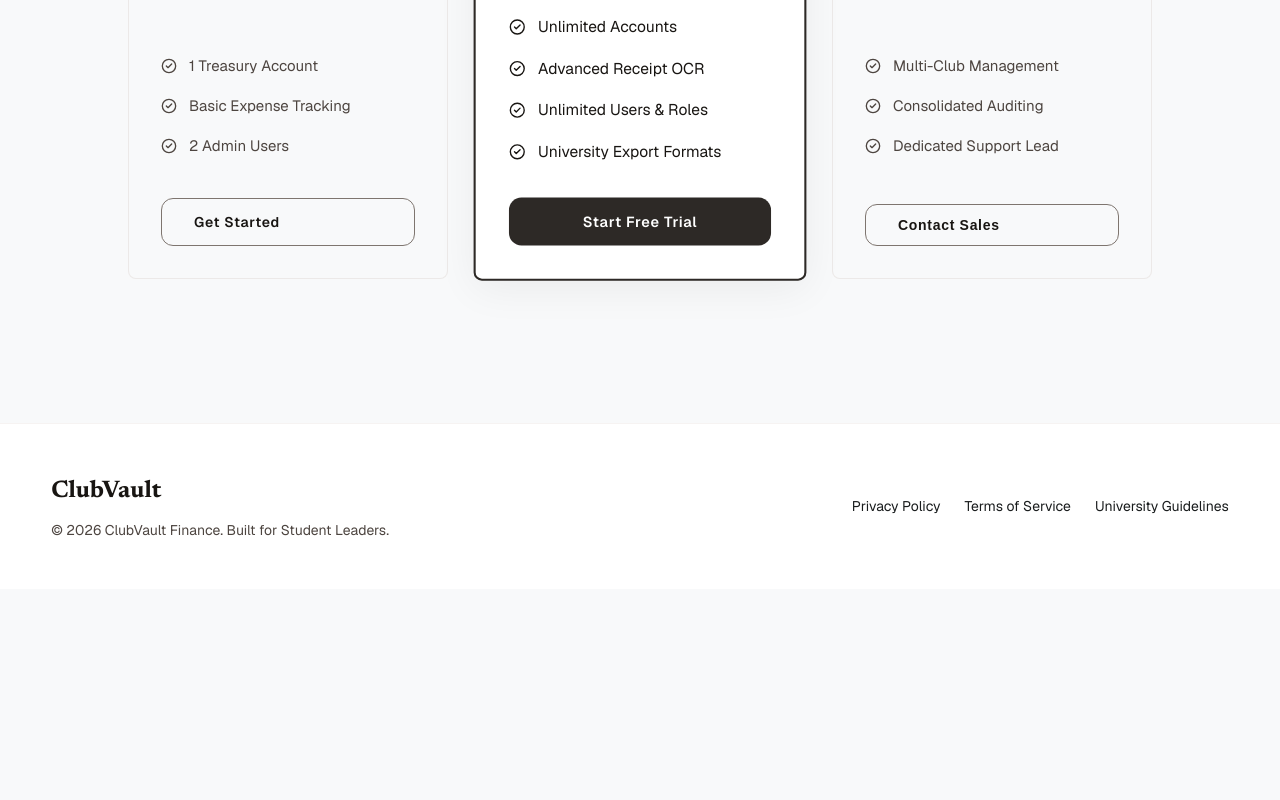
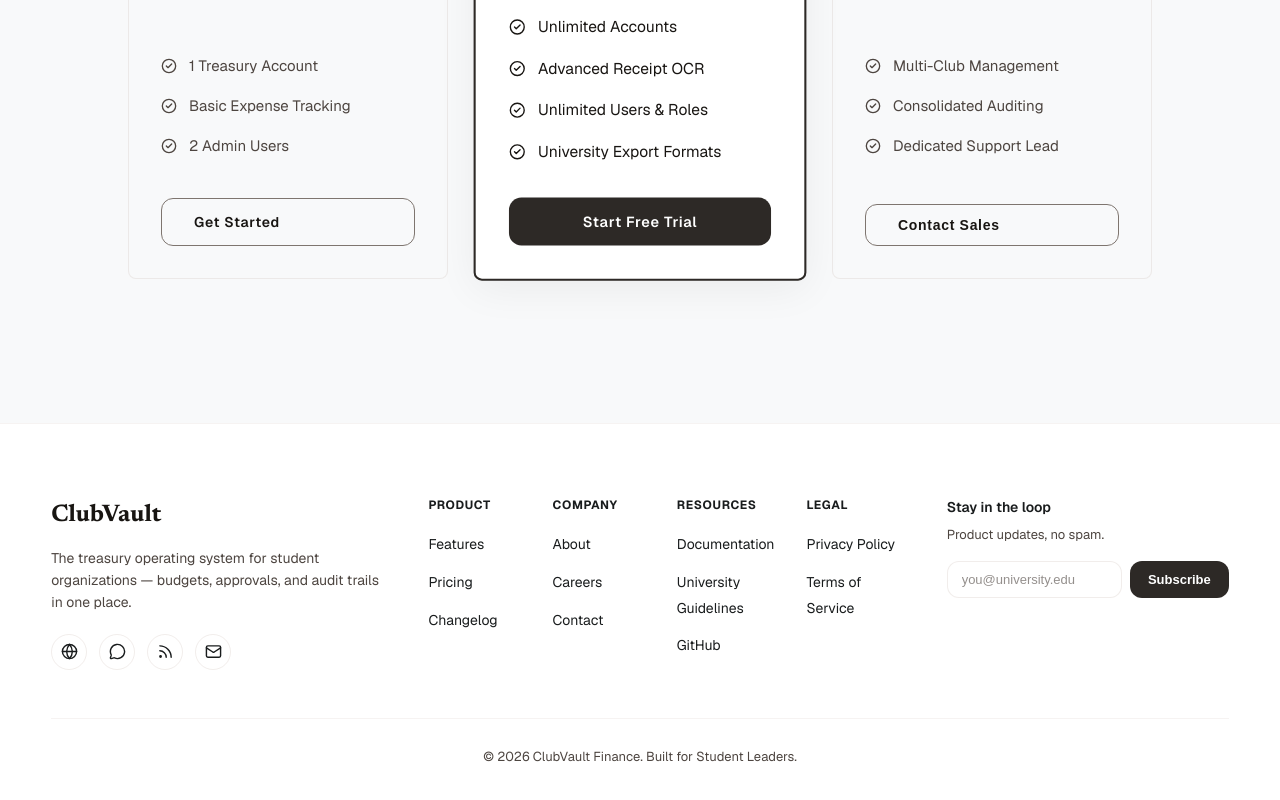
Before and after one commit to Code-by-Harshdeep/ClubVault, a React (Vite) app in the folder Club-Budget-Planner/: page / in a window 1280 px wide. Shown: the part 3751-4551 px from the top of the page. Before the commit the page ends 4340 px from the top, so only its background shows below. Built offline with nearby package versions, Linux system fonts and the light colour scheme; no server answers; a web font is replaced by a local one.

Commit message:
footer updated

```diff
--- a/Club-Budget-Planner/src/Components/ClubVaultLanding.css
+++ b/Club-Budget-Planner/src/Components/ClubVaultLanding.css
@@ -1,5 +1,6 @@
 /* ClubVault — Editorial Landing Page styles (plain CSS, no Tailwind) */
 /* Color/spacing/font tokens live in theme.css */
+/* Footer styles now live in Footer.css, imported by Footer.jsx */
 
 /* ---------- Root ---------- */
 
@@ -1460,100 +1461,173 @@
 
 .cv-footer {
   width: 100%;
-
-  padding-top: 48px;
-
+  padding-top: 72px;
+  padding-bottom: 32px;
+  background: var(--color-surface-container-lowest);
+  border-top: 1px solid var(--color-border-soft);
+  margin-top: 48px;
+}
+
+.cv-footer-top {
+  display: grid;
+  grid-template-columns: 1fr;
+  gap: 48px;
   padding-bottom: 48px;
-
-  background: var(--color-surface-container-lowest);
-
-  border-top: 1px solid var(--color-border-soft);
-
-  margin-top: 48px;
-}
-
-.cv-footer-inner {
-  display: flex;
-
+  border-bottom: 1px solid var(--color-border-soft);
+}
+
+@media (min-width: 900px) {
+  .cv-footer-top {
+    grid-template-columns: 1.4fr 2fr 1.2fr;
+  }
+}
+
+.cv-footer-brand-block {
+  display: flex;
   flex-direction: column;
-
-  align-items: center;
-
-  justify-content: space-between;
-
-  gap: 24px;
-
-  max-width: var(--space-container-max);
-
-  margin: 0 auto;
-
-  padding-left: clamp(16px, 4vw, 80px);
-
-  padding-right: clamp(16px, 4vw, 80px);
-}
-
-@media (min-width: 768px) {
-  .cv-footer-inner {
-    flex-direction: row;
-  }
-}
-
-.cv-footer-brand {
-  display: flex;
-
-  flex-direction: column;
-
-  align-items: center;
-
-  gap: 8px;
-}
-
-@media (min-width: 768px) {
-  .cv-footer-brand {
-    align-items: flex-start;
-  }
+  gap: 12px;
 }
 
 .cv-footer-logo {
   font-family: var(--font-headline);
-
   font-weight: 700;
-
   font-size: 24px;
-
-  color: var(--color-primary);
-}
-
-.cv-footer-copy {
+  color: var(--color-primary);
+}
+
+.cv-footer-tagline {
   font-size: 14px;
-
-  color: var(--color-on-surface-variant);
-}
-
-.cv-footer-links {
-  display: flex;
-
-  flex-wrap: wrap;
-
+  color: var(--color-on-surface-variant);
+  max-width: 26rem;
+  margin: 0;
+}
+
+.cv-footer-socials {
+  display: flex;
+  gap: 12px;
+  margin-top: 8px;
+}
+
+.cv-footer-socials a {
+  width: 36px;
+  height: 36px;
+  border-radius: 999px;
+  border: 1px solid var(--color-border-mid);
+  display: flex;
+  align-items: center;
   justify-content: center;
-
-  gap: var(--space-gutter);
-}
-
-.cv-footer-links a {
+  color: var(--color-on-surface-variant);
+  transition:
+    color 0.2s ease,
+    border-color 0.2s ease,
+    transform 0.2s ease;
+}
+
+.cv-footer-socials a:hover {
+  color: var(--color-primary);
+  border-color: var(--color-primary);
+  transform: translateY(-2px);
+}
+
+.cv-footer-columns {
+  display: grid;
+  grid-template-columns: repeat(2, 1fr);
+  gap: 32px;
+}
+
+@media (min-width: 500px) {
+  .cv-footer-columns {
+    grid-template-columns: repeat(4, 1fr);
+  }
+}
+
+.cv-footer-col h4 {
+  font-size: 12px;
+  text-transform: uppercase;
+  letter-spacing: 0.05em;
+  color: var(--color-on-surface);
+  margin: 0 0 16px;
+}
+
+.cv-footer-col ul {
+  list-style: none;
+  margin: 0;
+  padding: 0;
+  display: flex;
+  flex-direction: column;
+  gap: 12px;
+}
+
+.cv-footer-col a {
   font-size: 14px;
-
-  color: var(--color-on-surface-variant);
-
+  color: var(--color-on-surface-variant);
   transition: color 0.2s ease;
 }
 
-.cv-footer-links a:hover {
+.cv-footer-col a:hover {
+  color: var(--color-primary);
+}
+
+.cv-footer-newsletter h4 {
+  font-size: 14px;
+  font-weight: 600;
   color: var(--color-on-surface);
-
-  text-decoration: underline;
-
-  text-underline-offset: 4px;
+  margin: 0 0 6px;
+}
+
+.cv-footer-newsletter p {
+  font-size: 13px;
+  color: var(--color-on-surface-variant);
+  margin: 0 0 16px;
+}
+
+.cv-newsletter-form {
+  display: flex;
+  gap: 8px;
+}
+
+.cv-newsletter-form input {
+  flex: 1;
+  min-width: 0;
+  padding: 10px 14px;
+  border-radius: var(--radius-full);
+  border: 1px solid var(--color-border-mid);
+  background: var(--color-surface-container-lowest);
+  color: var(--color-on-surface);
+  font-size: 13px;
+  outline: none;
+  transition: border-color 0.2s ease;
+}
+
+.cv-newsletter-form input:focus {
+  border-color: var(--color-primary);
+}
+
+.cv-newsletter-form button {
+  padding: 10px 18px;
+  border-radius: var(--radius-full);
+  border: none;
+  background: var(--color-primary-container);
+  color: var(--color-on-primary);
+  font-size: 13px;
+  font-weight: 600;
+  cursor: pointer;
+  white-space: nowrap;
+  transition: background-color 0.2s ease;
+}
+
+.cv-newsletter-form button:hover {
+  background: var(--color-primary);
+}
+
+.cv-footer-bottom {
+  padding-top: 24px;
+  text-align: center;
+}
+
+.cv-footer-bottom .cv-footer-copy {
+  font-size: 13px;
+  color: var(--color-on-surface-variant);
 }
 
 /* =========================================================
@@ -1642,10 +1716,6 @@
 }
 
 /* =========================================================
-   Page Transition
-   ========================================================= */
-
-/* =========================================================
    Animated Heading Words
    ========================================================= */
 
--- a/Club-Budget-Planner/src/Components/ClubVaultLanding.jsx
+++ b/Club-Budget-Planner/src/Components/ClubVaultLanding.jsx
@@ -16,9 +16,13 @@
   X,
   Sun,
   Moon,
+  Globe,
+  MessageCircle,
+  Rss,
+  Mail,
 } from "lucide-react";
 
-import { NAV_LINKS, FEATURES, PLANS } from "./content";
+import { NAV_LINKS, FEATURES, PLANS, FOOTER_COLUMNS } from "./content";
 import DemoModal from "./WatchDemo/DemoModal";
 import { useReveal } from "./UserReveal/useReveal";
 import { useCountUp } from "./hooks/useCountUp";
@@ -561,26 +565,71 @@
           </div>
         </div>
       </section>
+
       {/* =========================
           FOOTER
       ========================== */}
 
       <footer className="cv-footer">
-        <div className="cv-footer-inner">
-          <div className="cv-footer-brand">
-            <span className="cv-footer-logo">ClubVault</span>
+        <div className="cv-container">
+          <div className="cv-footer-top">
+            <div className="cv-footer-brand-block">
+              <span className="cv-footer-logo">ClubVault</span>
 
+              <p className="cv-footer-tagline">
+                The treasury operating system for student organizations —
+                budgets, approvals, and audit trails in one place.
+              </p>
+
+              <div className="cv-footer-socials">
+                <a href="#" aria-label="Website">
+                  <Globe size={17} />
+                </a>
+                <a href="#" aria-label="Community">
+                  <MessageCircle size={17} />
+                </a>
+                <a href="#" aria-label="Blog">
+                  <Rss size={17} />
+                </a>
+                <a href="#" aria-label="Email">
+                  <Mail size={17} />
+                </a>
+              </div>
+            </div>
+
+            <div className="cv-footer-columns">
+              {FOOTER_COLUMNS.map((col) => (
+                <div className="cv-footer-col" key={col.heading}>
+                  <h4>{col.heading}</h4>
+                  <ul>
+                    {col.links.map((link) => (
+                      <li key={link.label}>
+                        <a href={link.href}>{link.label}</a>
+                      </li>
+                    ))}
+                  </ul>
+                </div>
+              ))}
+            </div>
+
+            <div className="cv-footer-newsletter">
+              <h4>Stay in the loop</h4>
+              <p>Product updates, no spam.</p>
+
+              <form
+                className="cv-newsletter-form"
+                onSubmit={(e) => e.preventDefault()}
+              >
+                <input type="email" placeholder="you@university.edu" />
+                <button type="submit">Subscribe</button>
+              </form>
+            </div>
+          </div>
+
+          <div className="cv-footer-bottom">
             <span className="cv-footer-copy">
               © 2026 ClubVault Finance. Built for Student Leaders.
             </span>
-          </div>
-
-          <div className="cv-footer-links">
-            <a href="#priva">Privacy Policy</a>
-
-            <a href="#">Terms of Service</a>
-
-            <a href="#">University Guidelines</a>
           </div>
         </div>
       </footer>
```
